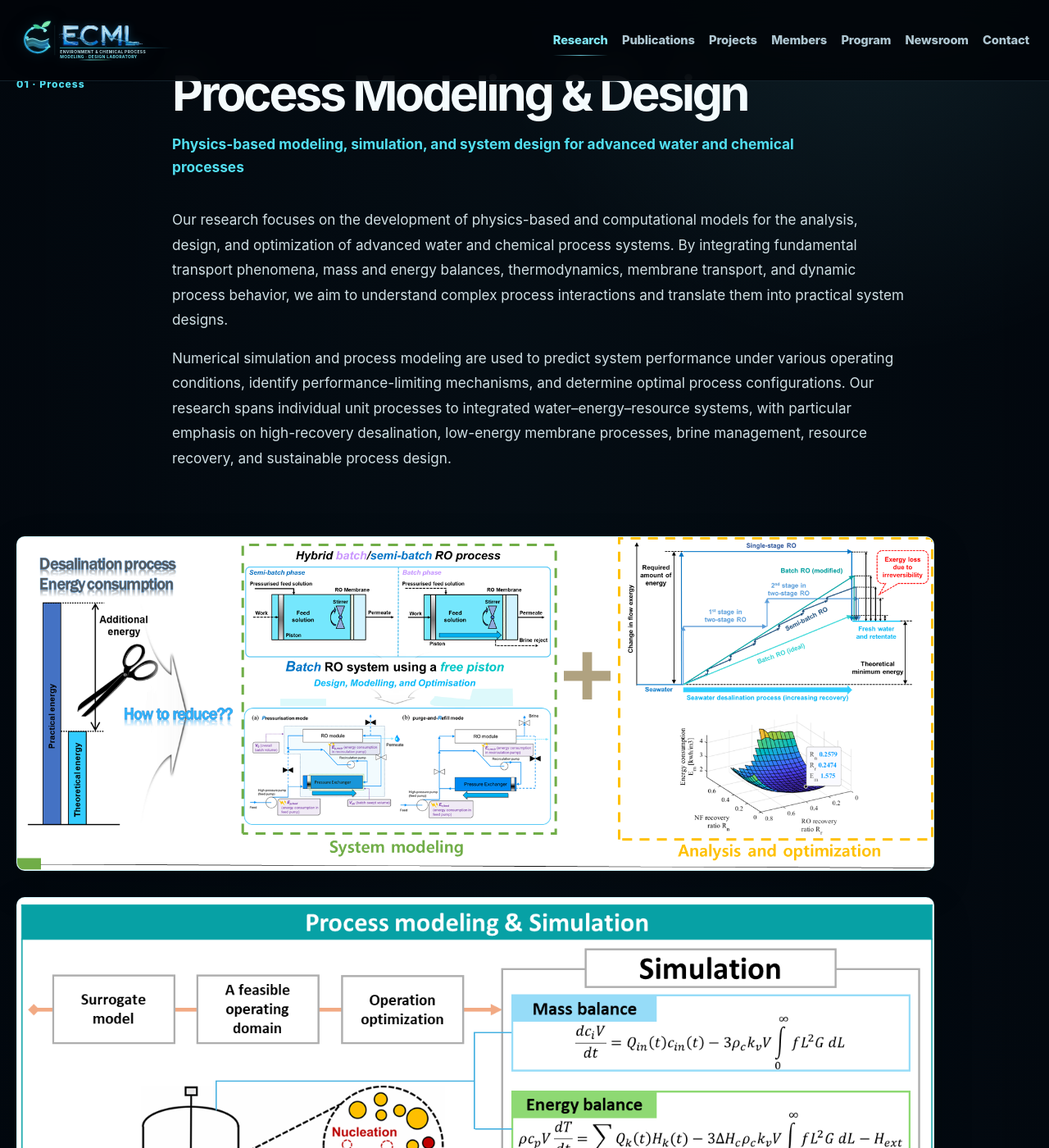
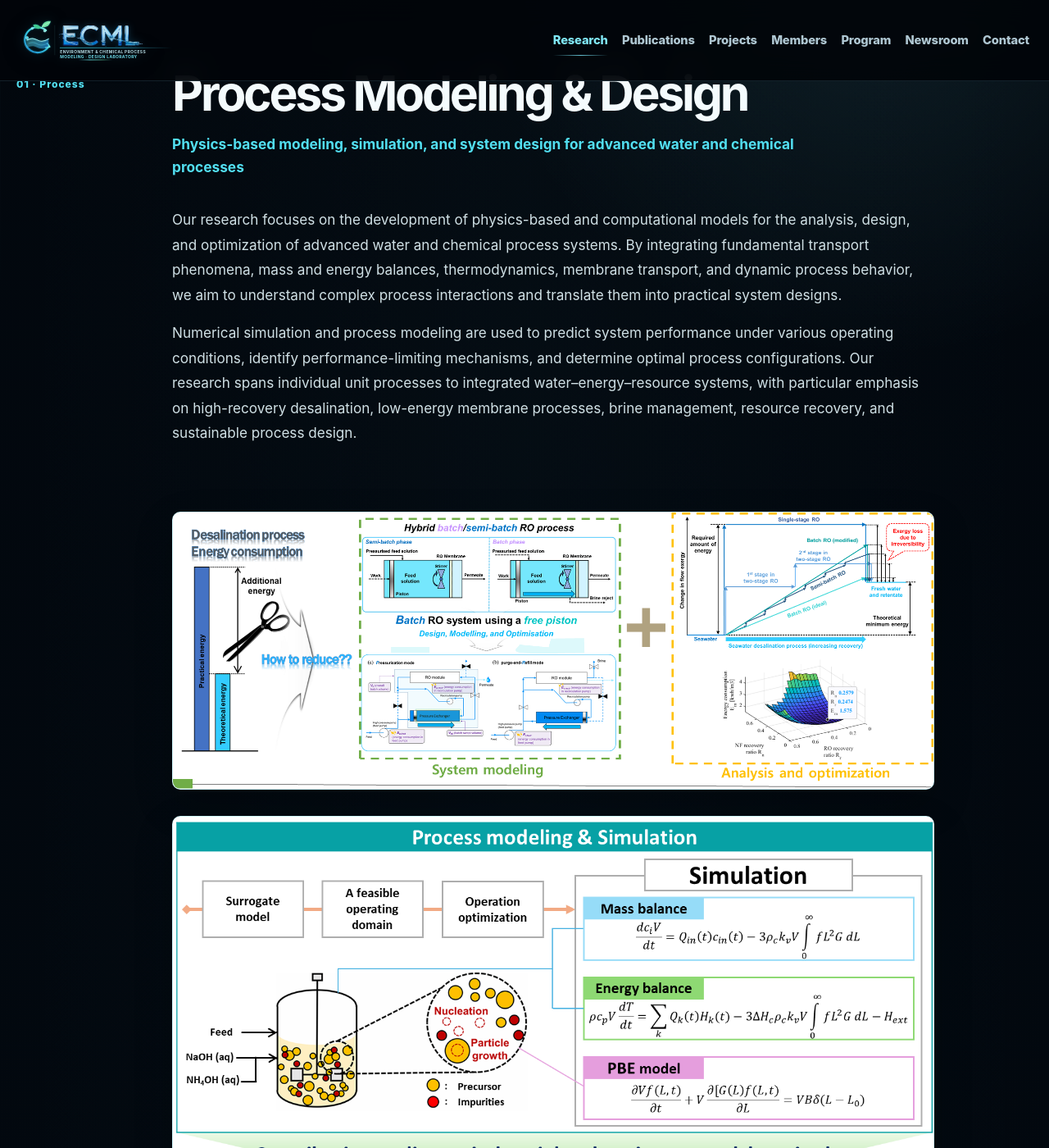
Before and after one commit to ecml-hyu/ecml-hyu.github.io, a Jekyll site: the page built from research.html, in a window 1280 px wide and 1400 px high, scrolled down 890 px. Shown: the whole window at 82% size. Built offline with Jekyll 4.4.1, drawn with Linux system fonts in a browser that asks for light colours.

Commit message:
Align research rails and unify homepage cards

```diff
--- a/_includes/head.html
+++ b/_includes/head.html
@@ -57,6 +57,6 @@
 {%- if page.intro %}
 <link rel="stylesheet" href="{{ '/intro-spline.css' | relative_url }}?v=47">
 {%- endif %}
-<link rel="stylesheet" href="{{ '/assets/css/ecml-theme.css' | relative_url }}?v=49">
+<link rel="stylesheet" href="{{ '/assets/css/ecml-theme.css' | relative_url }}?v=50">
 <script defer src="{{ '/assets/js/site-nav.js' | relative_url }}?v=47"></script>
 {%- feed_meta -%}
--- a/assets/css/ecml-theme.css
+++ b/assets/css/ecml-theme.css
@@ -205,7 +205,12 @@
   letter-spacing:-.043em;
 }
 .hero-acronym span{display:block;color:#fff;white-space:nowrap}
-.hero-acronym b{color:#78e7fb;font-weight:700}
+.hero-acronym b{
+  display:inline-block;
+  width:1em;
+  color:#78e7fb;
+  font-weight:700;
+}
 .hero-actions{
   display:inline-grid;
   min-width:190px;
@@ -1129,6 +1134,34 @@
   font-size:.75rem;
   font-weight:800;
 }
+.home-explore .card.research-jump{
+  min-height:218px;
+  padding:25px 25px 23px;
+  border:1px solid rgba(var(--research-accent),.25);
+  border-radius:17px;
+  background:
+    radial-gradient(circle at 88% 8%,rgba(var(--research-accent),.1),transparent 34%),
+    linear-gradient(145deg,rgba(8,32,47,.92),rgba(4,19,31,.96));
+  color:#f4fbfd;
+  box-shadow:0 16px 46px rgba(0,0,0,.16);
+}
+.home-explore .card.research-jump p{
+  color:#bfd2d9;
+}
+.home-explore .card.research-jump:hover,
+.home-explore .card.research-jump:focus-visible,
+.home-explore .card.research-jump.is-layer-active{
+  transform:translateY(-4px);
+  border-color:rgba(var(--research-accent),.58);
+  box-shadow:0 22px 58px rgba(0,0,0,.24),0 0 28px rgba(var(--research-accent),.09);
+}
+.home-explore .card.research-jump:focus-visible{
+  outline:2px solid rgb(var(--research-accent));
+  outline-offset:3px;
+}
+.home-explore[data-active-layer]:not([data-active-layer="default"]) .card.research-jump[data-ecml-layer]:not(.is-layer-active){
+  opacity:.82;
+}
 .research-story{
   display:block;
   margin-top:86px;
@@ -1136,6 +1169,10 @@
 .research-section{
   --research-accent:82,223,241;
   --research-block-gap:clamp(56px,7vw,80px);
+  --research-label-width:150px;
+  --research-column-gap:40px;
+  --research-rail:calc(var(--research-label-width) + var(--research-column-gap));
+  --research-content-width:930px;
   position:relative;
   scroll-margin-top:112px;
   overflow:visible;
@@ -1150,8 +1187,8 @@
 .research-section--sustainability{--research-accent:78,232,189}
 .research-section__head{
   display:grid;
-  grid-template-columns:150px minmax(0,880px);
-  gap:40px;
+  grid-template-columns:var(--research-label-width) minmax(0,var(--research-content-width));
+  gap:var(--research-column-gap);
   align-items:start;
   position:static;
   top:auto;
@@ -1184,8 +1221,9 @@
   line-height:1.6;
 }
 .research-overview{
-  max-width:900px;
-  margin:36px 0 0 190px;
+  width:calc(100% - var(--research-rail));
+  max-width:var(--research-content-width);
+  margin:36px 0 0 var(--research-rail);
 }
 .research-overview p{
   margin:0;
@@ -1199,8 +1237,10 @@
 .research-figure-stack{
   display:grid;
   gap:32px;
-  max-width:1120px;
+  width:calc(100% - var(--research-rail));
+  max-width:var(--research-content-width);
   margin-top:var(--research-block-gap);
+  margin-left:var(--research-rail);
 }
 .research-figure{
   min-width:0;
@@ -1237,8 +1277,8 @@
 }
 .research-subhead{
   display:grid;
-  grid-template-columns:150px minmax(0,1fr);
-  gap:40px;
+  grid-template-columns:var(--research-label-width) minmax(0,var(--research-content-width));
+  gap:var(--research-column-gap);
   align-items:baseline;
 }
 .research-subhead p{
@@ -1256,7 +1296,9 @@
   letter-spacing:-.035em;
 }
 .research-focus-list{
-  margin:27px 0 0;
+  width:calc(100% - var(--research-rail));
+  max-width:var(--research-content-width);
+  margin:27px 0 0 var(--research-rail);
   border-top:1px solid rgba(var(--research-accent),.24);
 }
 .research-focus-list>div{
@@ -1288,8 +1330,10 @@
 }
 .research-paper-list{
   counter-reset:research-paper;
+  width:calc(100% - var(--research-rail));
+  max-width:var(--research-content-width);
   list-style:none;
-  margin:27px 0 0;
+  margin:27px 0 0 var(--research-rail);
   padding:0;
   border-top:1px solid rgba(var(--research-accent),.24);
 }
@@ -1468,7 +1512,12 @@
   .research-index{
     margin:0;
   }
-  .research-overview{
+  .research-overview,
+  .research-figure-stack,
+  .research-focus-list,
+  .research-paper-list{
+    width:100%;
+    max-width:none;
     margin-left:0;
   }
 }
```
Also changed, not shown: index.html (+19 -4 lines).
